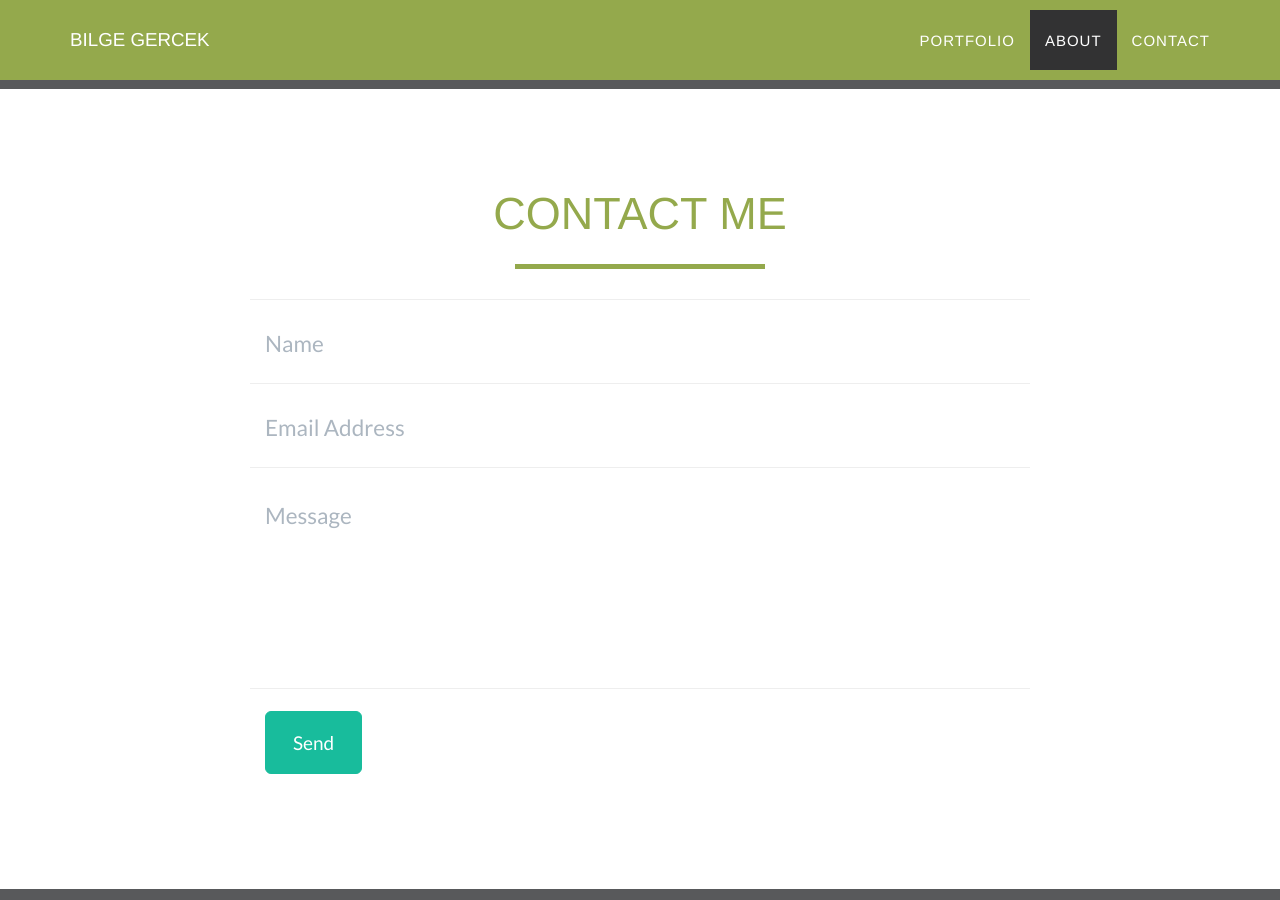
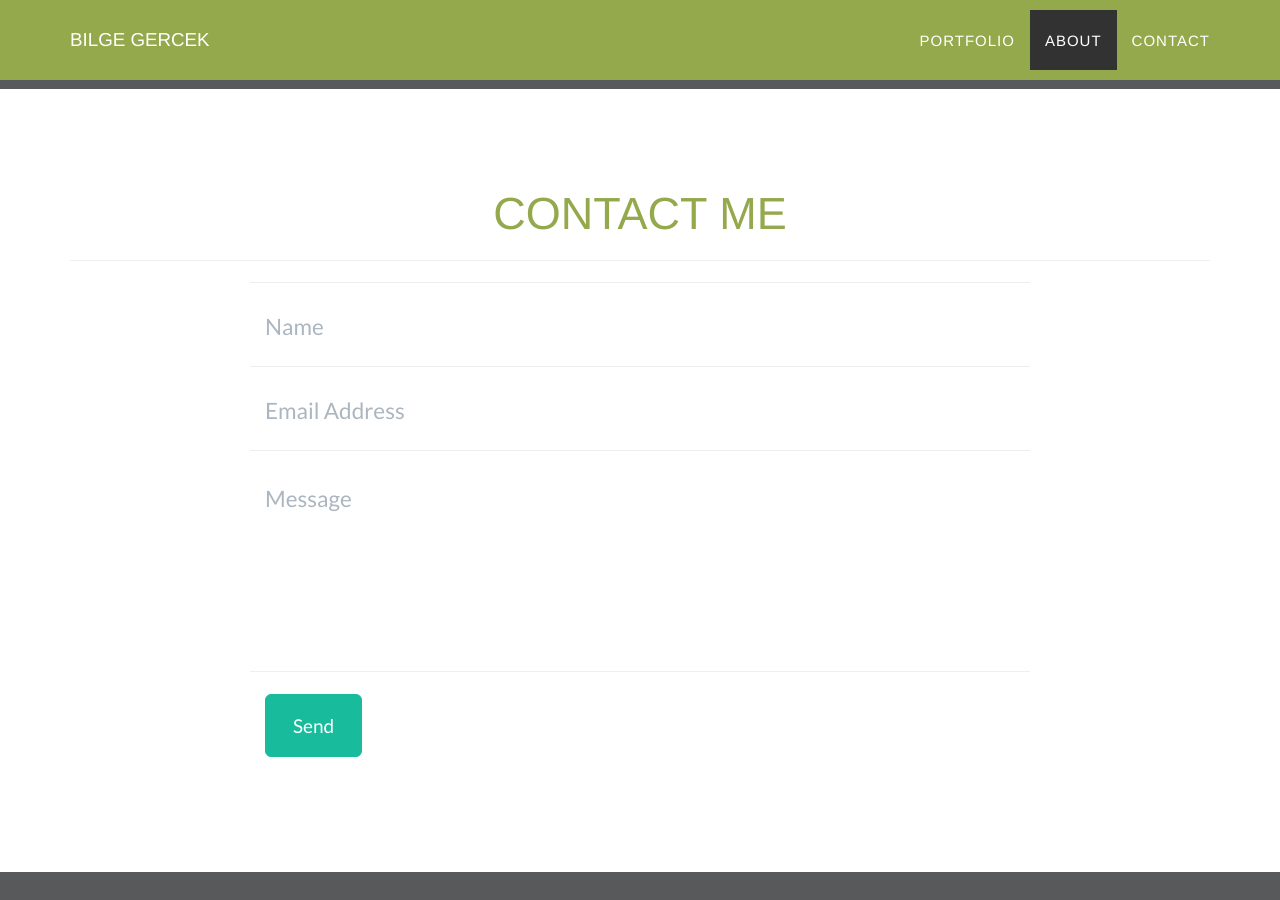
Before and after one commit to bilgegercek/bilgegercek.github.io, a Jekyll site: the page built from index.html, in a window 1280 px wide and 900 px high, scrolled down 2118 px. Built offline with Jekyll 4.4.1, drawn with Linux system fonts in a browser that asks for light colours.

Commit message:
Update contact_static.html

```diff
--- a/_includes/contact_static.html
+++ b/_includes/contact_static.html
@@ -4,7 +4,7 @@
 		<div class="row">
 			<div class="col-lg-12 text-center">
 				<h2>Contact Me</h2>
-				<hr class="star-primary">
+				<hr class="thin-line-category">
 			</div>
 		</div>
 		<div class="row">
```
